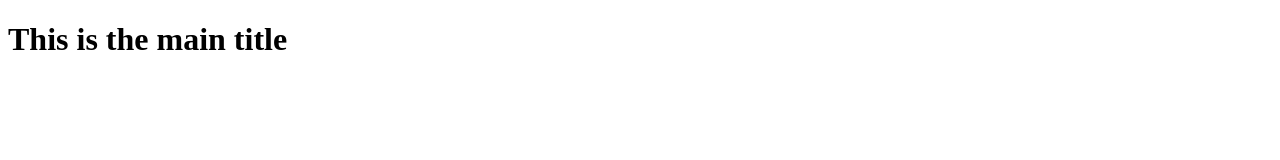
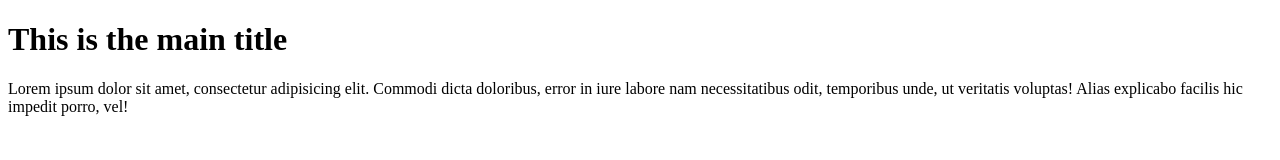
Before and after one commit to sblashkin/test, a plain HTML site: page index.html in a window 1280 px wide. Drawn offline with Linux system fonts and the light colour scheme.

Commit message:
description added

```diff
--- a/index.html
+++ b/index.html
@@ -5,8 +5,11 @@
   <title>This is my title</title>
 </head>
 <body>
-  <main>
-    <h1>This is the main title</h1>
-  </main>
+<main>
+  <h1>This is the main title</h1>
+  <p>Lorem ipsum dolor sit amet, consectetur adipisicing elit. Commodi dicta
+    doloribus, error in iure labore nam necessitatibus odit, temporibus unde, ut
+    veritatis voluptas! Alias explicabo facilis hic impedit porro, vel!</p>
+</main>
 </body>
 </html>
```
